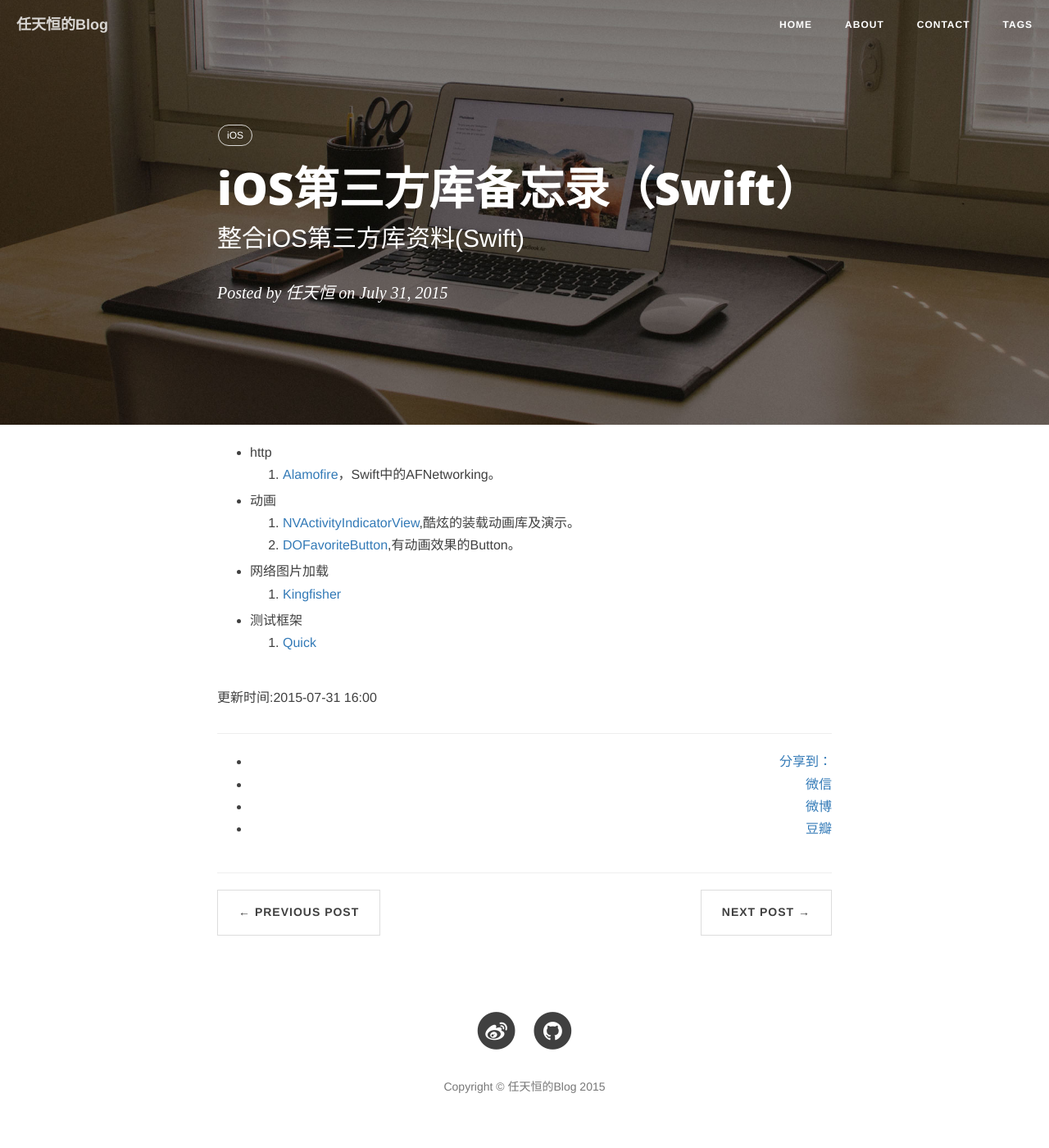
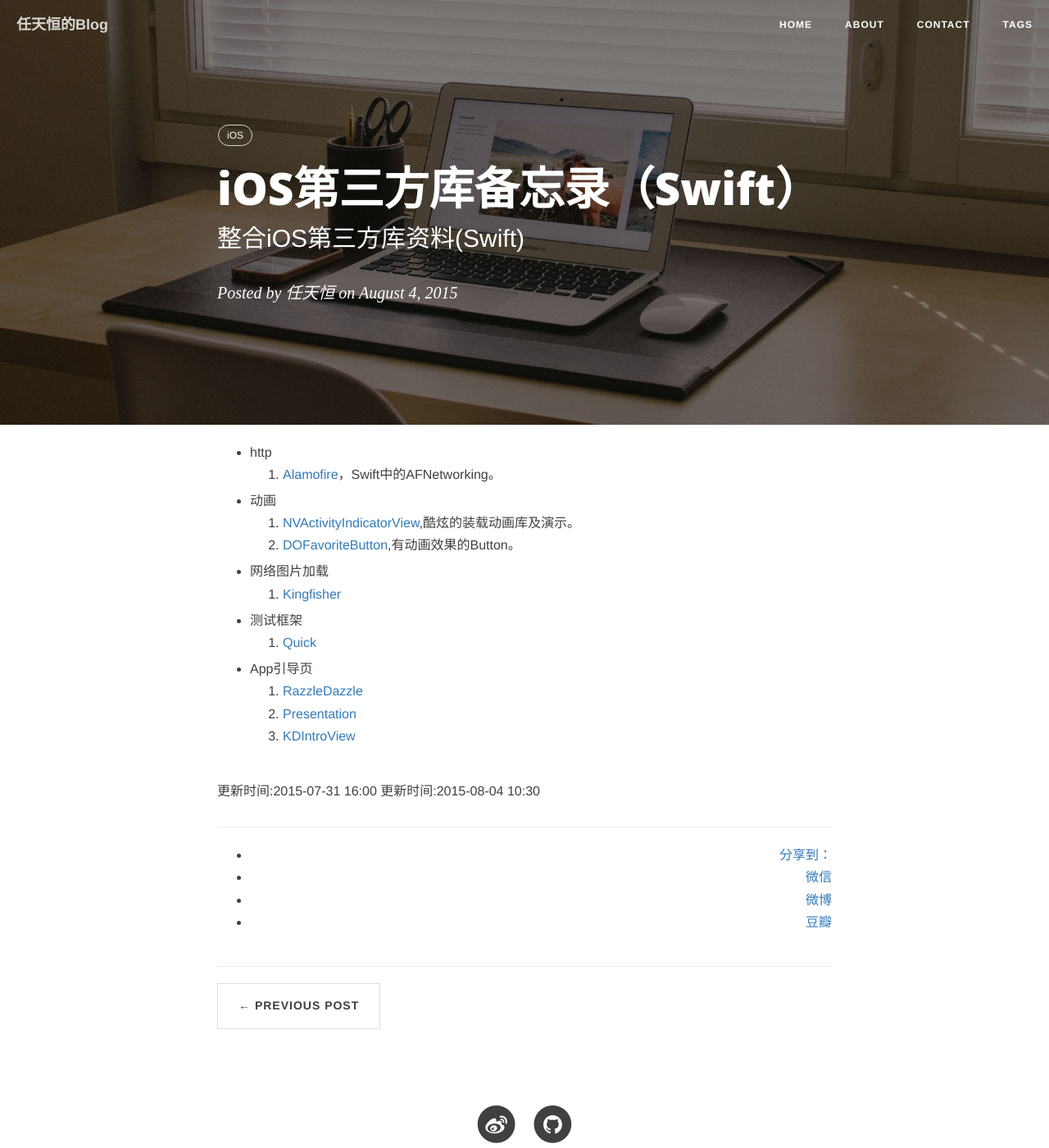
Before and after one commit to rth211/rth211.github.io, a Jekyll site: the page built from _posts/2015.07/2015-07-31-iOS第三方库备忘录（swift）.md, in a window 1280 px wide and 1400 px high. Shown: the whole window at 82% size. Built offline with Jekyll 4.4.1, drawn with Linux system fonts in a browser that asks for light colours; nearby versions of some CDN libraries; comment, search, counter and statistics services are not loaded.

```diff
--- a/_posts/2015.07/2015-07-31-iOS第三方库备忘录（swift）.md
+++ b/_posts/2015.07/2015-07-31-iOS第三方库备忘录（swift）.md
@@ -2,7 +2,7 @@
 layout: post
 title: iOS第三方库备忘录（Swift）
 subtitle:   "整合iOS第三方库资料(Swift)"
-date: 2015-07-31 15:30:00
+date: 2015-08-04 10:30:00
 author:     "任天恒"
 header-img: "img/home-bg.jpg"
 tags: iOS
@@ -20,4 +20,10 @@ tags: iOS
 * 测试框架
 	1.	[Quick](https://github.com/Quick/Quick)
 
+*	App引导页
+	1.	[RazzleDazzle](https://github.com/IFTTT/RazzleDazzle)
+	2.	[Presentation](https://github.com/hyperoslo/Presentation)
+	3.	[KDIntroView](https://github.com/likedan/KDIntroView)
+
 更新时间:2015-07-31 16:00
+更新时间:2015-08-04 10:30
```
